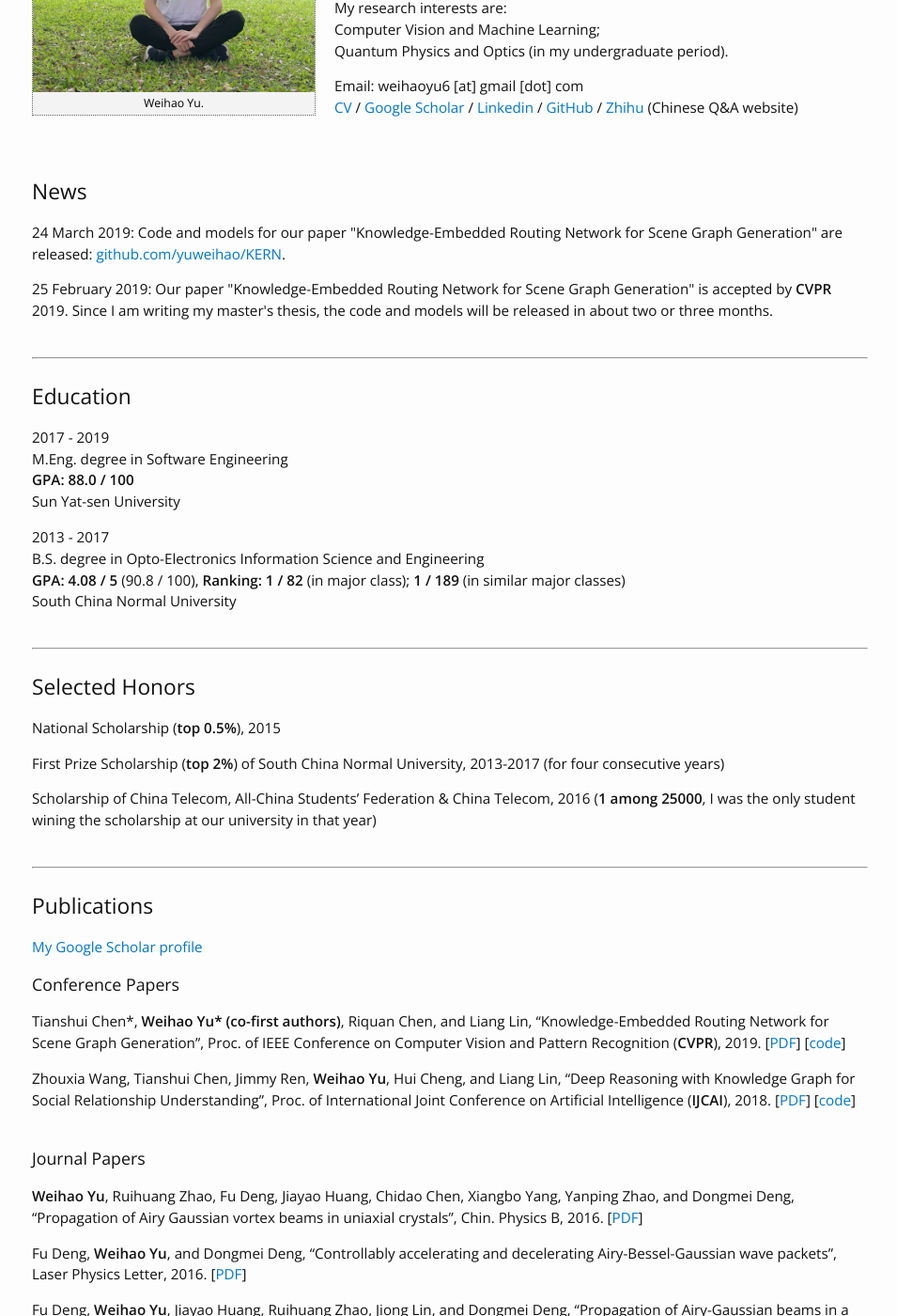
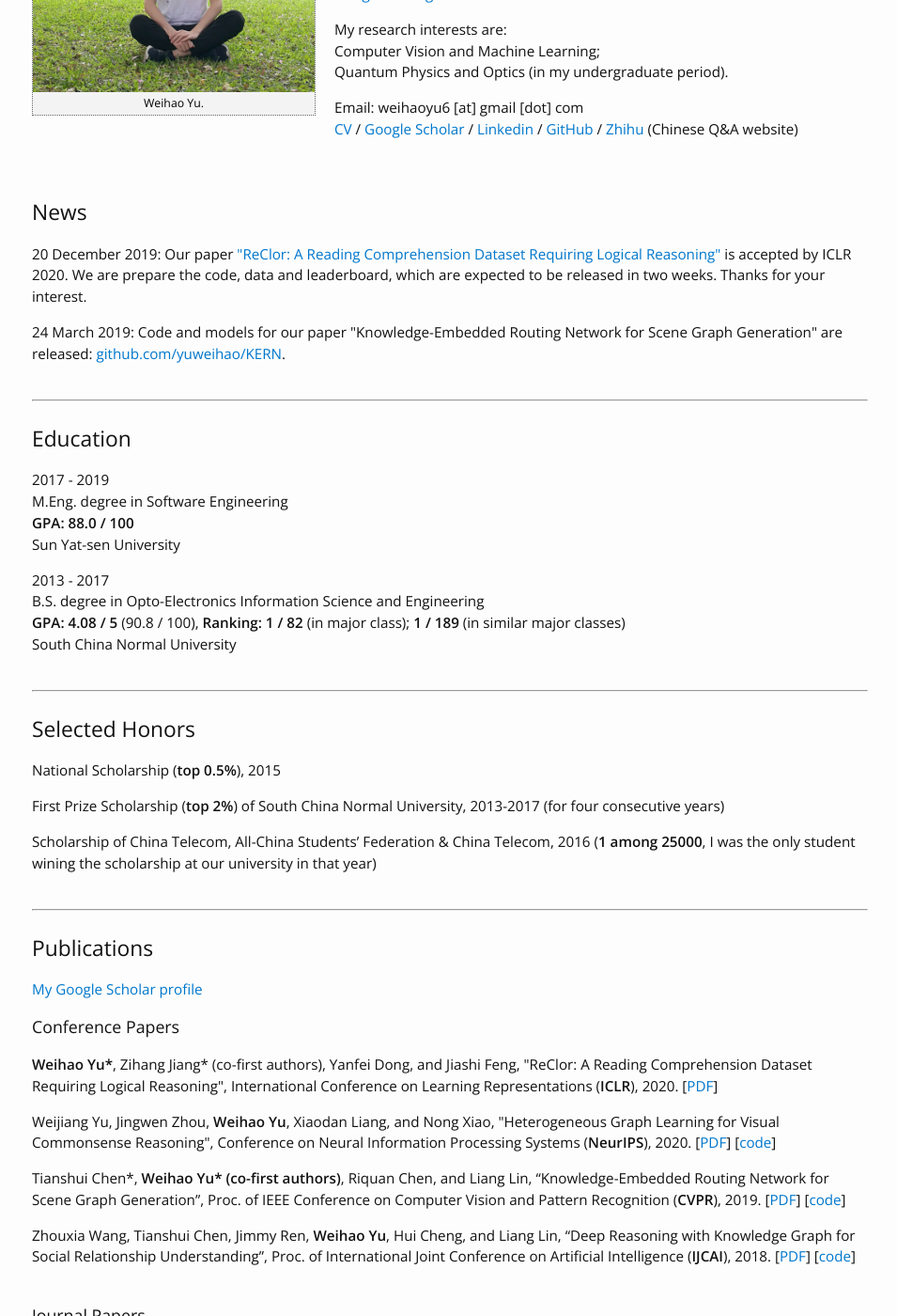
Before and after one commit to yuweihao/yuweihao.github.io, a Jekyll site: the page built from index.html, in a window 1280 px wide and 1400 px high, scrolled down 226 px. Shown: the whole window at 94% size, without its empty margins (161-1116 px from the left). Built offline with Jekyll 4.4.1, drawn with Linux system fonts in a browser that asks for light colours; some of the changed text lies outside the part shown.

Commit message:
Update index.html

```diff
--- a/index.html
+++ b/index.html
@@ -14,12 +14,15 @@ layout: default
 
 
 <p>
-I obtained my M.Eng. degree in
-<a href="http://www.sysu-hcp.net/" target="_blank" rel="external">Human Cyber Physical Intelligence Integration Lab</a>,
+Currently, I am a Research Assistant in <a href="https://www.ece.nus.edu.sg/lv/" target="_blank" rel="external">LV Lab</a>,
+<a href="https://www.ece.nus.edu.sg/lv/" target="_blank" rel="external">National University of Singapore</a>,
+supervised by Asst. Prof <a href="https://sites.google.com/site/jshfeng/" target="_blank" rel="external">Jiashi Feng<a>.
+Before that, I obtained my M.Eng. degree in
+<a href="http://www.sysu-hcp.net/" target="_blank" rel="external">HCP-I2 Lab</a>,
 School of Data and Computer Science,
 <a href="http://www.sysu.edu.cn/" target="_blank" rel="external"> Sun Yat-sen University</a>,
 advised by Prof. <a href="http://www.linliang.net/" target="_blank" rel="external">Liang Lin</a>.
-Before that, I obtained my B.S. degree in Opto-Electronics major (Physics-EE-related) at
+I obtained my B.S. degree in Opto-Electronics major (Physics-EE-related) at
 <a href="http://www.scnu.edu.cn/" target="_blank" rel="external"> South China Normal University</a>,
 working with Prof. <a href="https://www.researchgate.net/profile/Dongmei_Deng" target="_blank" rel="external">Dongmei Deng</a> and Prof. Yafei Yu.</p>
 <p>
@@ -36,8 +39,8 @@ Email: weihaoyu6 [at] gmail [dot] com <br>
 <br>
 <br>
 <h2>News</h2>
+	<p>20 December 2019: Our paper <a href="https://openreview.net/forum?id=HJgJtT4tvB" target="_blank" rel="external">"ReClor: A Reading Comprehension Dataset Requiring Logical Reasoning"</a> is accepted by ICLR 2020. We are prepare the code, data and leaderboard, which are expected to be released in two weeks. Thanks for your interest.</p>
 	<p>24 March 2019: Code and models for our paper "Knowledge-Embedded Routing Network for Scene Graph Generation" are released: <a href="https://github.com/yuweihao/KERN" target="_blank" rel="external">github.com/yuweihao/KERN</a>.</p>
-	<p>25 February 2019: Our paper "Knowledge-Embedded Routing Network for Scene Graph Generation" is accepted by <strong>CVPR</strong> 2019. Since I am writing my master's thesis, the code and models will be released in about two or three months.</p>
 <br>
 <hr>
 <br>
@@ -77,6 +80,10 @@ Scholarship of China Telecom, All-China Students’ Federation & China Telecom,
 
 <h3>Conference Papers</h3>
 
+<p> <strong>Weihao Yu*</strong>, Zihang Jiang* (co-first authors), Yanfei Dong, and Jiashi Feng, "ReClor: A Reading Comprehension Dataset Requiring Logical Reasoning", International Conference on Learning Representations (<strong>ICLR</strong>), 2020. [<a href="https://openreview.net/pdf?id=HJgJtT4tvB" target="_blank" rel="external">PDF</a>]
+
+<p> Weijiang Yu, Jingwen Zhou, <strong>Weihao Yu</strong>, Xiaodan Liang, and Nong Xiao, "Heterogeneous Graph Learning for Visual Commonsense Reasoning", Conference on Neural Information Processing Systems (<strong>NeurIPS</strong>), 2020. [<a href="https://papers.nips.cc/paper/8544-heterogeneous-graph-learning-for-visual-commonsense-reasoning.pdf" target="_blank" rel="external">PDF</a>] [<a href="https://github.com/yuweijiang/HGL-pytorch" target="_blank" rel="external">code</a>]</p>
+
 <p>Tianshui Chen*, <strong>Weihao Yu* (co-first authors)</strong>, Riquan Chen, and Liang Lin, “Knowledge-Embedded Routing Network for Scene Graph Generation”, Proc. of IEEE Conference on Computer Vision and Pattern Recognition (<strong>CVPR</strong>), 2019. [<a href="/pdf/CVPR2019_KERN.pdf" target="_blank" rel="external">PDF</a>] [<a href="https://github.com/yuweihao/KERN" target="_blank" rel="external">code</a>]</p>
 
 <p>Zhouxia Wang, Tianshui Chen, Jimmy Ren, <strong>Weihao Yu</strong>, Hui Cheng, and Liang Lin, “Deep Reasoning with Knowledge Graph for Social Relationship Understanding”,  Proc. of International Joint Conference on Artificial Intelligence (<strong>IJCAI</strong>), 2018. [<a href="https://arxiv.org/pdf/1807.00504.pdf" target="_blank" rel="external">PDF</a>] [<a href="https://github.com/wzhouxiff/SR" target="_blank" rel="external">code</a>]</p>
```
